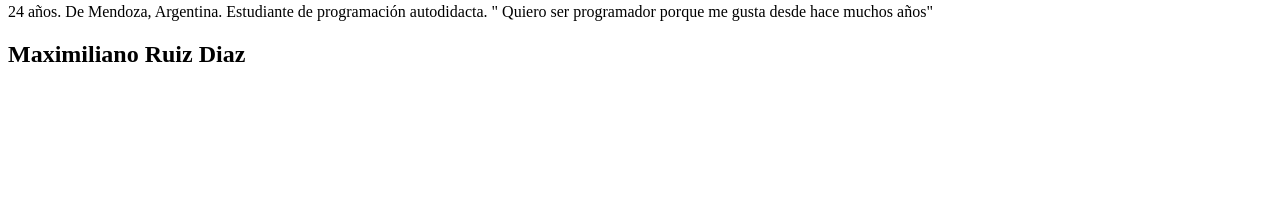
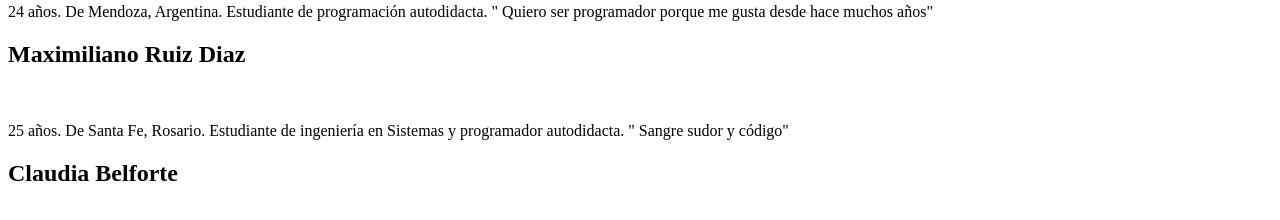
Before and after one commit to MaxiRuizDiaz/Sangre-Sudor-y-Codigo, a plain HTML site: page index.html in a window 1280 px wide. Shown: the part 98-318 px from the top of the page. Drawn offline with Linux system fonts and the light colour scheme.

Commit message:
aca arregle el perfil de maxi

```diff
--- a/index.html
+++ b/index.html
@@ -34,6 +34,8 @@
 	<p>24 años. De Mendoza, Argentina. Estudiante de programación autodidacta. " Quiero ser programador porque me gusta desde hace muchos años"</p>
 <h2> Maximiliano Ruiz Diaz </h2>
  <br>
-
+ <p>25 años. De Santa Fe, Rosario. Estudiante de ingeniería en Sistemas y programador autodidacta. " Sangre sudor y código"</p>
+    <h2>Claudia Belforte</h2>
+        <br>
 </body>
 </html>
```
